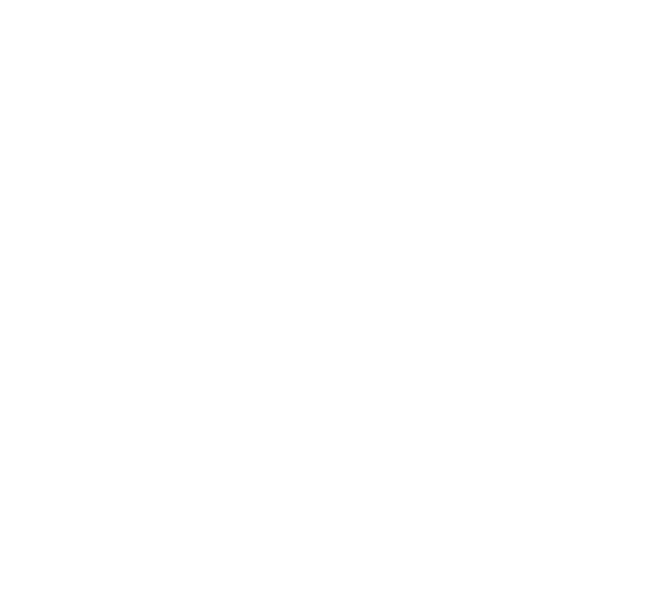
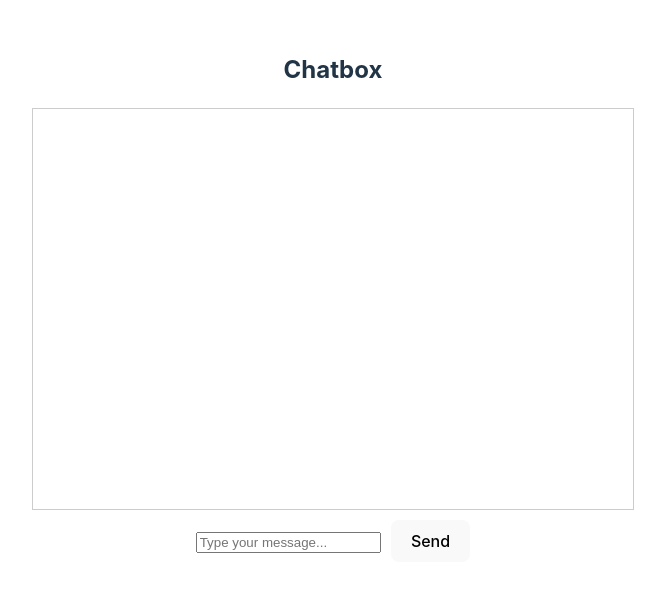
Before and after one commit to Rgeral/MetaCulture, a React (Vite) app in the folder front/: page /chat in a window 1280 px wide. Before the commit this address had no page. Shown: the part 103-694 px from the top of the page, without its empty margins (307-972 px from the left). Built offline with nearby package versions, Linux system fonts and the light colour scheme; the HTML template or start-up script is replaced by a standard one.

Commit message:
firt live chat

```diff
--- a/front/src/App.jsx
+++ b/front/src/App.jsx
@@ -2,6 +2,7 @@
 import { BrowserRouter, Routes, Route } from 'react-router-dom';
 import Test from './Test';
 import './App.css'
+import Chatbox from './chatbox';
 
 function App() {
 
@@ -10,6 +11,7 @@
       <BrowserRouter>
         <Routes>
           <Route path="/test" element={<Test />} />
+          <Route path="/chat" element ={<Chatbox />} />
         </Routes>
       </BrowserRouter>
     </>
--- /dev/null
+++ b/front/src/chatbox.jsx
@@ -0,0 +1,81 @@
+import React, { useState, useEffect } from 'react';
+
+const Chatbox = () => {
+  const [userMessages, setUserMessages] = useState([]);
+  const [apiResponses, setApiResponses] = useState([]);
+  const [displayedMessages, setDisplayedMessages] = useState([]);
+  const [inputValue, setInputValue] = useState('');
+
+  const handleInputChange = (event) => {
+    setInputValue(event.target.value);
+  };
+
+  useEffect(() => {
+    // Combine user messages and API responses into a single array
+    const combinedMessages = [];
+    for (let i = 0; i < Math.max(userMessages.length, apiResponses.length); i++) {
+      if (userMessages[i]) {
+        combinedMessages.push(userMessages[i]);
+      }
+      if (apiResponses[i]) {
+        combinedMessages.push(apiResponses[i]);
+      }
+    }
+    setDisplayedMessages(combinedMessages);
+  }, [userMessages, apiResponses]);
+
+  const sendUserMessage = async (message) => {
+    console.log('User message : =>', message);
+    setUserMessages([...userMessages, message]);
+    try {
+      const response = await fetch('https://dc11-185-144-24-217.ngrok-free.app/api/v1/chat/chat-mistral', {
+        method: 'POST',
+        headers: {
+          'Content-Type': 'application/json',
+        },
+        body: JSON.stringify({ message }),
+      });
+      if (!response.ok) {
+        throw new Error('Failed to send message to API');
+      }
+      const responseData = await response.json();
+      console.log('API response: =>', responseData.response);
+      setApiResponses([...apiResponses, responseData.response]);
+    } catch (error) {
+      console.error('Error sending message to API:', error);
+    }
+  };
+
+  const handleSubmit = async (event) => {
+    event.preventDefault();
+    if (inputValue.trim() !== '') {
+      setInputValue('');
+      await sendUserMessage(inputValue);
+    }
+  };
+
+  return (
+    <div>
+      <h2>Chatbox</h2>
+      <div style={{ width: '600px', height: '400px', overflowY: 'scroll', border: '1px solid #ccc', marginBottom: '10px' }}>
+        {displayedMessages.map((message, index) => (
+          <div key={index} style={{ padding: '5px', textAlign: index % 2 === 0 ? 'left' : 'right' }}>
+            {message}
+          </div>
+        ))}
+      </div>
+      <form onSubmit={handleSubmit}>
+        <input
+          type="text"
+          value={inputValue}
+          onChange={handleInputChange}
+          placeholder="Type your message..."
+          style={{ marginRight: '10px' }}
+        />
+        <button type="submit">Send</button>
+      </form>
+    </div>
+  );
+};
+
+export default Chatbox;
```
Also changed, not shown: front/src/chatbox.js (deleted, +0 -56 lines), front/src/llm_Api.js (deleted, +0 -34 lines).
